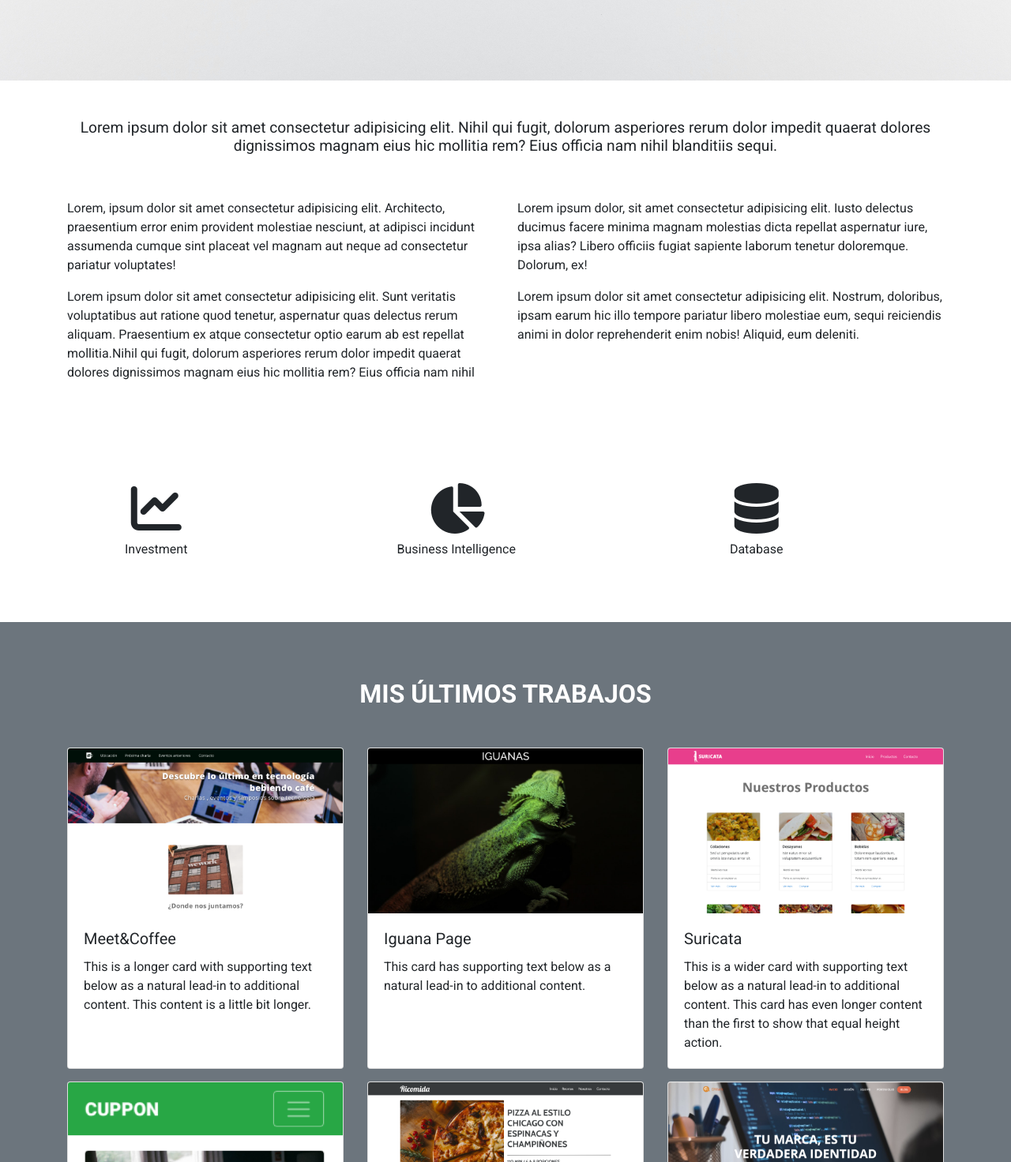
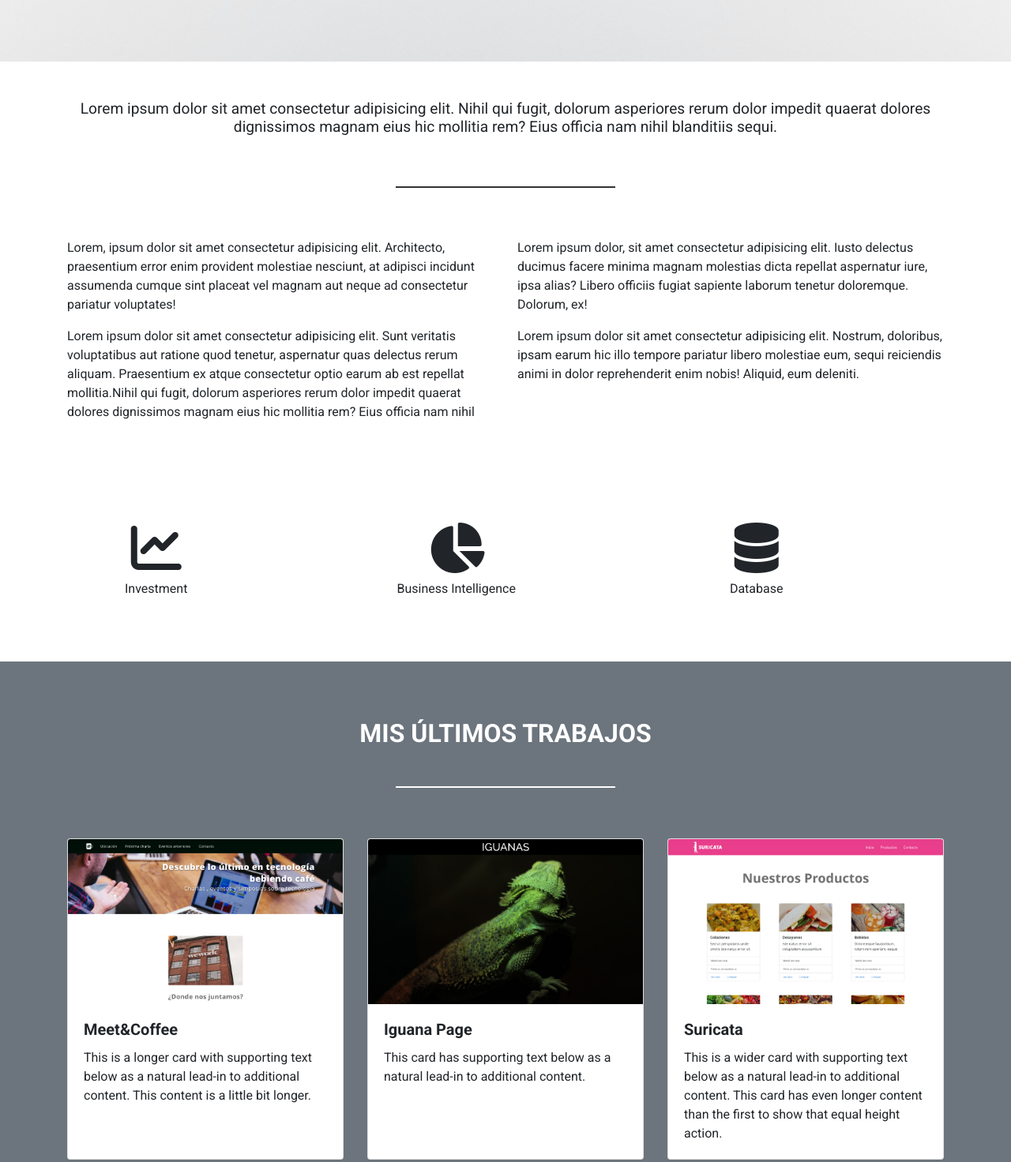
Before and after one commit to CablCode/fakePortafolio, a plain HTML site: page index.html in a window 1280 px wide. Shown: the part 640-2112 px from the top of the page at 79% size. Drawn offline with nearby package versions, Linux system fonts and the light colour scheme; a script that the page names is missing.

Commit message:
finished

```diff
--- a/assets/css/style.css
+++ b/assets/css/style.css
@@ -22,11 +22,18 @@ header h2 {
     color: #B2B2B2;
 }
 
-hr {
+header hr {
     border: none;
     height: 0.1rem;
     background-color: #333;
 
+}
+
+#about hr {
+    border: none;
+    height: 0.1rem;
+    background-color: #333;
+    margin-bottom: 4rem;
 }
 
 .description h3 {
@@ -41,6 +48,12 @@ hr {
     color: #ffffff;
     text-decoration: none;
   }
+#work hr {
+    border: none;
+    height: 0.1rem;
+    background-color: #ffffff;
+    margin-bottom: 4rem;
+}
 
 .contactSection {
     margin-bottom: 7rem;
--- a/index.html
+++ b/index.html
@@ -45,14 +45,15 @@
     <header class="hero text-light text-center pt-5 mt-5">
         <div class="container">
           <h1 class="display-2 font-weight-bold">Hola, soy <span>Alvaro Brante</span></h1>
-          <hr>
+          <hr class="m-0">
           <h2 class="display-4 font-weight-bold">Desarrollador Full-Stack</h2>
         </div>
     </header>
 
     <!--Descripcion-->
-    <section id="about" class="container mt-5 pb-5 text-center description">
+    <section id="about" class="container mt-5 pb-5 text-center description d-none d-sm-block d-sm-none d-md-block">
         <h3 class="pb-5">Lorem ipsum dolor sit amet consectetur adipisicing elit. Nihil qui fugit, dolorum asperiores rerum dolor impedit quaerat dolores dignissimos magnam eius hic mollitia rem? Eius officia nam nihil blanditiis sequi.</h3>
+        <hr class="w-25">
         <div class="row">
             <div class="col-md-6 text-left container">
             <p>Lorem, ipsum dolor sit amet consectetur adipisicing elit. Architecto, praesentium error enim provident molestiae nesciunt, at adipisci incidunt assumenda cumque sint placeat vel magnam aut neque ad consectetur pariatur voluptates!</p>
@@ -67,7 +68,7 @@
 
     <!--Experiencia-->
 
-    <div id="experience" class="container my-5 py-3 d-none d-sm-block d-sm-none d-md-block">
+    <div id="experience" class="container my-5 py-3">
         <div id="blogcarousel" class="carousel slide" data-ride="carousel">
             <ol class="carousel-indicators">
                 <li data-target="#blogcarousel" data-slide-to="0" class="active"></li>
@@ -123,25 +124,26 @@
     <section id="work" class="container-fluid bg-secondary pt-5 pb-5">
         <div class="container">
             <h2 class="text-center font-weight-bold text-white mb-5 mt-4">MIS ÚLTIMOS TRABAJOS</h2>
+            <hr class="w-25">
             <div class="card-deck">
                 <div class="card">
                 <img src="assets/img/meet_coffee.png" class="card-img-top" alt="Meet&Coffee">
                 <div class="card-body">
-                    <h5 class="card-title">Meet&Coffee</h5>
+                    <h5 class="card-title font-weight-bold">Meet&Coffee</h5>
                     <p class="card-text">This is a longer card with supporting text below as a natural lead-in to additional content. This content is a little bit longer.</p>
                 </div>
                 </div>
                 <div class="card">
                 <img src="assets/img/iguana_page.png" class="card-img-top" alt="Iguana">
                 <div class="card-body">
-                    <h5 class="card-title">Iguana Page</h5>
+                    <h5 class="card-title font-weight-bold">Iguana Page</h5>
                     <p class="card-text">This card has supporting text below as a natural lead-in to additional content.</p>
                 </div>
                 </div>
                 <div class="card">
                 <img src="assets/img/suricata.png" class="card-img-top" alt="Suricata">
                 <div class="card-body">
-                    <h5 class="card-title">Suricata</h5>
+                    <h5 class="card-title font-weight-bold">Suricata</h5>
                     <p class="card-text">This is a wider card with supporting text below as a natural lead-in to additional content. This card has even longer content than the first to show that equal height action.</p>
                 </div>
                 </div>
@@ -151,21 +153,21 @@
                 <div class="card">
                 <img src="assets/img/cuppon.png" class="card-img-top" alt="Cuppon">
                 <div class="card-body">
-                    <h5 class="card-title">Cuppon</h5>
+                    <h5 class="card-title font-weight-bold">Cuppon</h5>
                     <p class="card-text">This is a longer card with supporting text below as a natural lead-in to additional content. This content is a little bit longer.</p>
                 </div>
                 </div>
                 <div class="card">
                 <img src="assets/img/ricomida.png" class="card-img-top" alt="Ricomida">
                 <div class="card-body">
-                    <h5 class="card-title">Ricomida</h5>
+                    <h5 class="card-title font-weight-bold">Ricomida</h5>
                     <p class="card-text">This card has supporting text below as a natural lead-in to additional content.</p>
                 </div>
                 </div>
                 <div class="card">
                 <img src="assets/img/dmark.png" class="card-img-top" alt="Dmark">
                 <div class="card-body">
-                    <h5 class="card-title">Dmark</h5>
+                    <h5 class="card-title font-weight-bold">Dmark</h5>
                     <p class="card-text">This is a wider card with supporting text below as a natural lead-in to additional content. This card has even longer content than the first to show that equal height action.</p>
                 </div>
                 </div>
```
